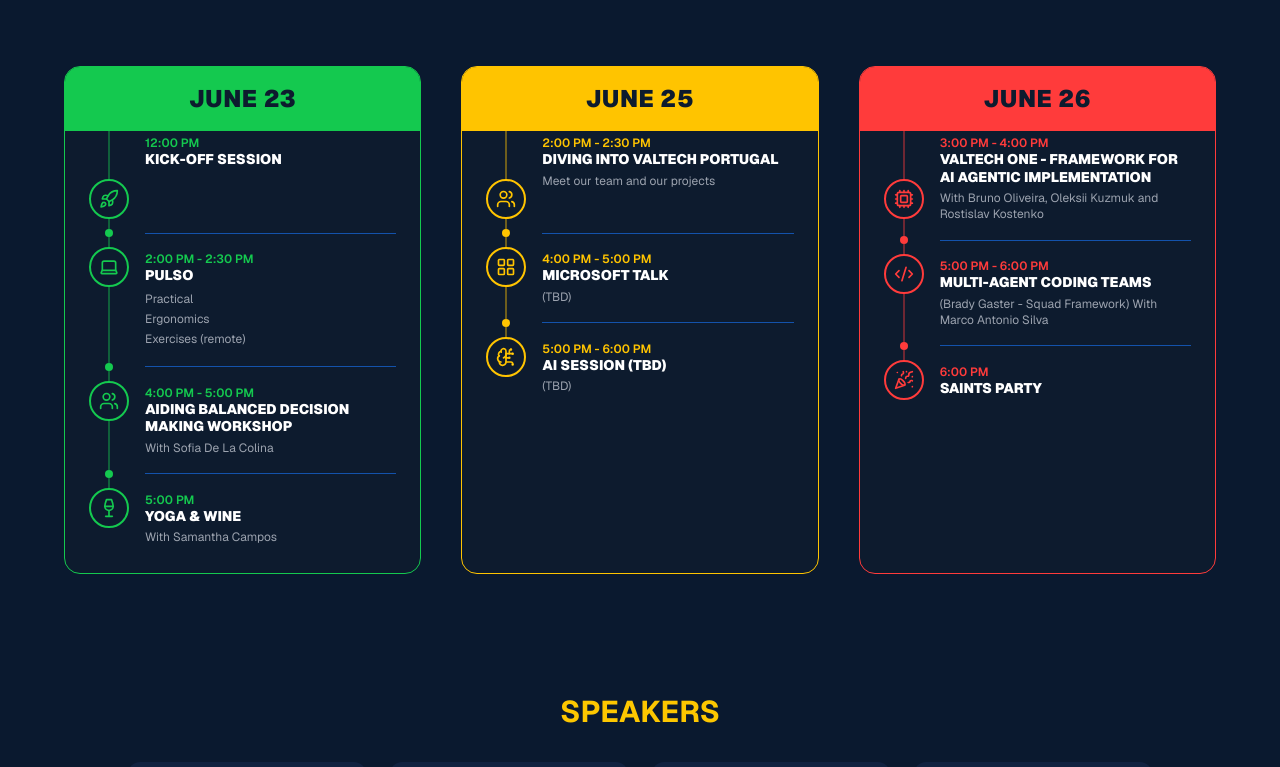
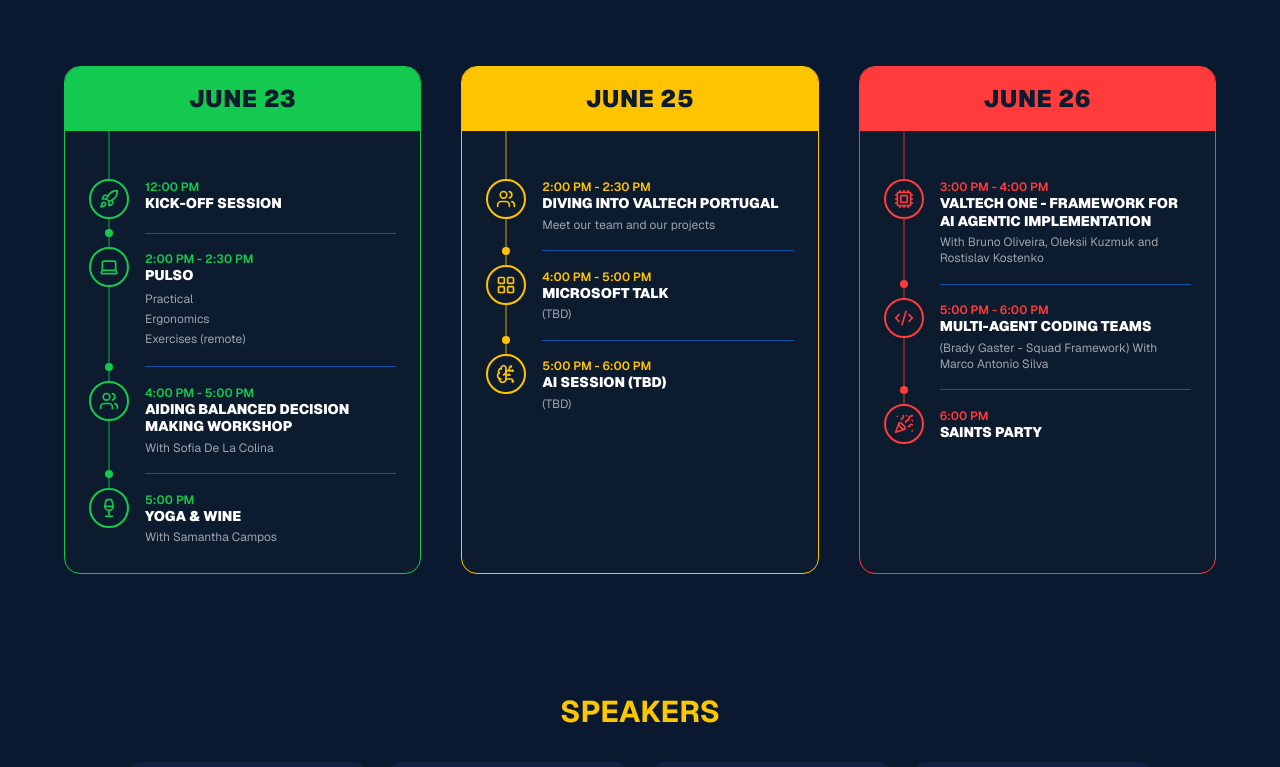
Before and after one commit to franciscombrito/techsaints, a Next.js app: page / in a window 1280 px wide. Shown: the part 1520-2287 px from the top of the page. Built offline with nearby package versions, Linux system fonts and the light colour scheme.

Commit message:
fix: calendar header issue

```diff
--- a/app/page.tsx
+++ b/app/page.tsx
@@ -131,7 +131,7 @@ export default function Home() {
                   </div>
                   <div style={{ width: 2, flexGrow: 1, backgroundColor: '#14C94F', opacity: 0.4 }} />
                 </div>
-                <div className="py-1 flex-1">
+                <div className="pt-12 pb-1 flex-1">
                   <p className="text-xs font-semibold" style={{ color: '#14C94F' }}>12:00 PM</p>
                   <p className="font-black text-sm uppercase leading-tight" style={{ color: '#ffffff' }}>Kick-off Session</p>
                 </div>
@@ -215,7 +215,7 @@ export default function Home() {
                   </div>
                   <div style={{ width: 2, flexGrow: 1, backgroundColor: '#FFC400', opacity: 0.4 }} />
                 </div>
-                <div className="py-1 flex-1">
+                <div className="pt-12 pb-1 flex-1">
                   <p className="text-xs font-semibold" style={{ color: '#FFC400' }}>2:00 PM - 2:30 PM</p>
                   <p className="font-black text-sm uppercase leading-tight" style={{ color: '#ffffff' }}>Diving Into Valtech Portugal</p>
                   <p className="text-xs mt-1" style={{ color: '#9ca3af' }}>Meet our team and our projects</p>
@@ -277,7 +277,7 @@ export default function Home() {
                   </div>
                   <div style={{ width: 2, flexGrow: 1, backgroundColor: '#FF3B3B', opacity: 0.4 }} />
                 </div>
-                <div className="py-1 flex-1">
+                <div className="pt-12 pb-1 flex-1">
                   <p className="text-xs font-semibold" style={{ color: '#FF3B3B' }}>3:00 PM - 4:00 PM</p>
                   <p className="font-black text-sm uppercase leading-tight" style={{ color: '#ffffff' }}>Valtech One - Framework for AI Agentic Implementation</p>
                   <p className="text-xs mt-1" style={{ color: '#9ca3af' }}>With Bruno Oliveira, Oleksii Kuzmuk and Rostislav Kostenko</p>
```
